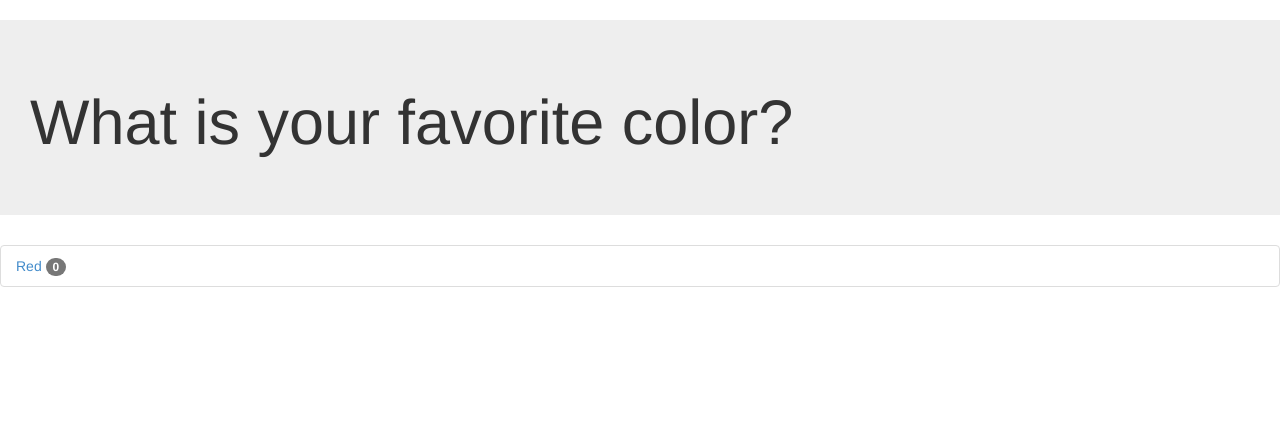
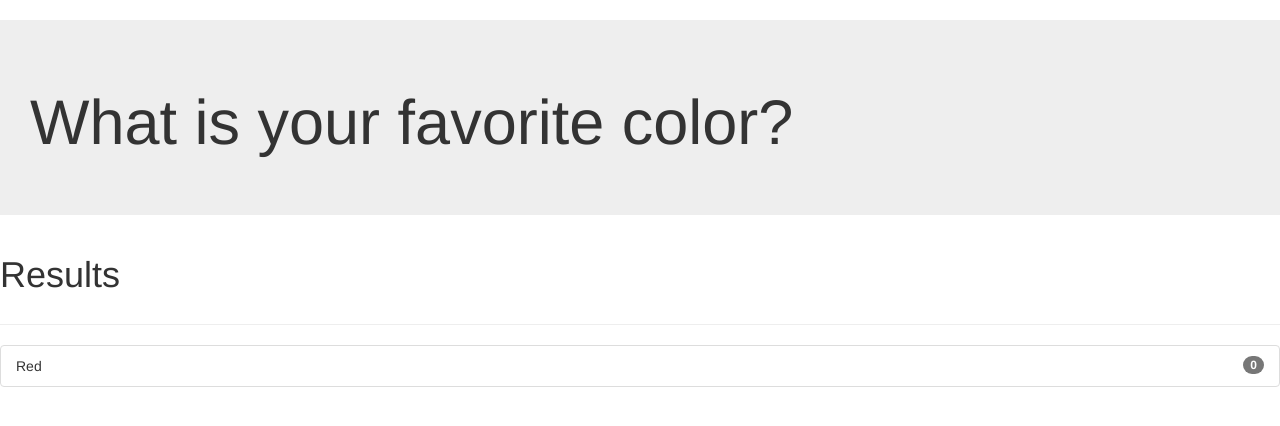
Before and after one commit to vandrada/djangofett, a Django app: page /djangofett/vote/1/ in a window 1280 px wide. Shown: the part 52-478 px from the top of the page. Run offline with Django 3.2, Linux system fonts and the light colour scheme; data comes from the database, SQL or seed files in the repository; parts of the project's set-up code (start-up, migrations or seed data) failed here and were passed over; some libraries are stand-ins or nearby versions.

Commit message:
right justify badges

```diff
--- a/proj/portal/templates/portal/vote.html
+++ b/proj/portal/templates/portal/vote.html
@@ -5,11 +5,15 @@
   </div>
 
 <!-- Answers -->
+  <div class="page-header">
+    <h1>Results<h1>
+  </div>
   <ul class="list-group">
   {% for answer in question.answer_set.all %}
-  <li class="list-group-item"><a href="#">{{ answer.answer_text }}
-    <span class="badge">{{ answer.vote_count }}</span></a>
-  </li>
+    <li class="list-group-item">
+      <span class="badge pull-right">{{ answer.vote_count }}</span>
+        {{ answer.answer_text }}
+    </li>
   {% endfor %}
   </ul>
 {% endblock %}
```
